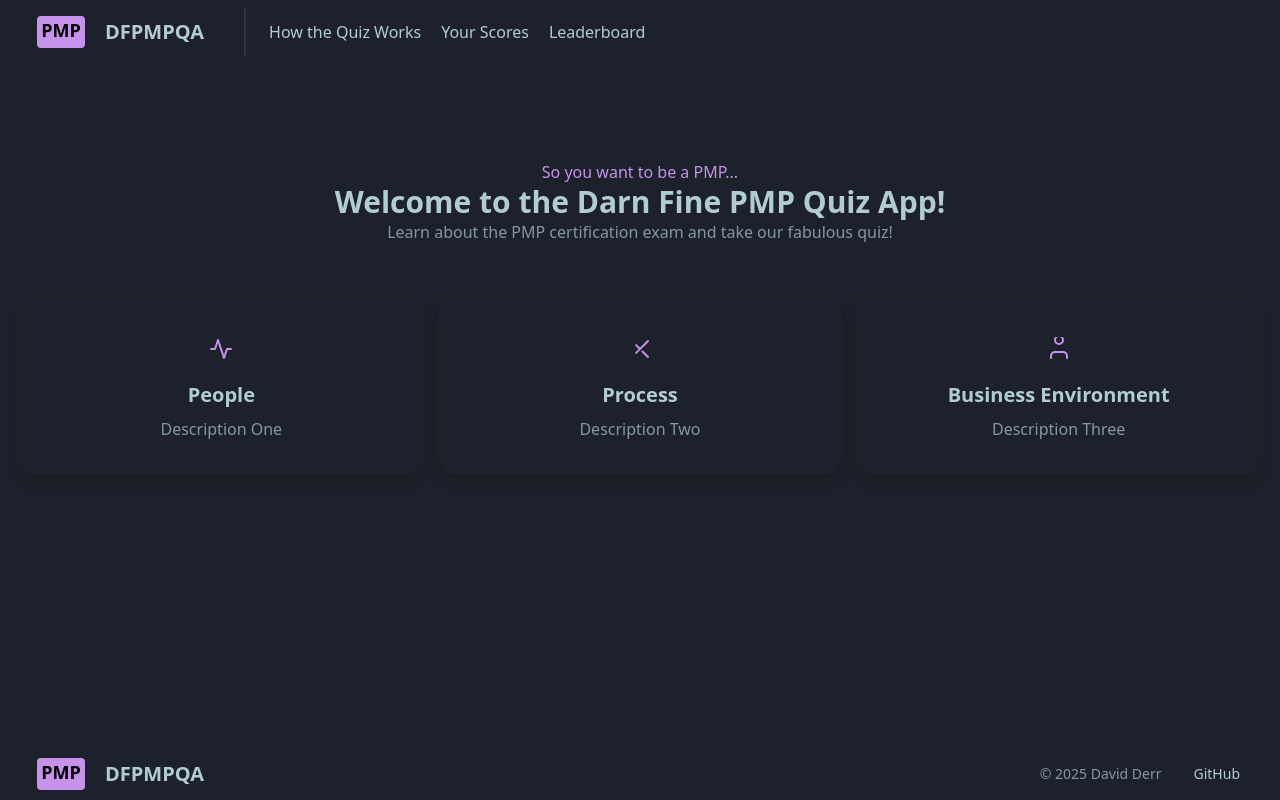
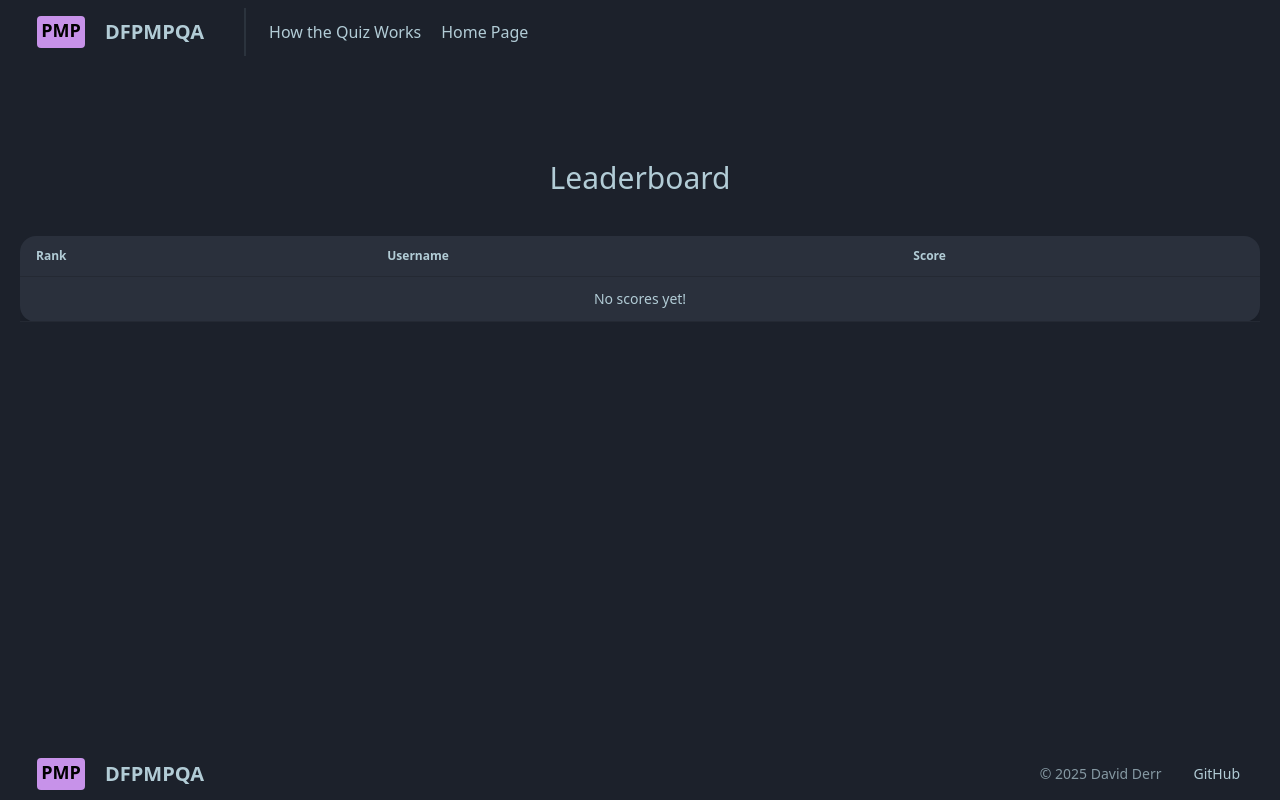
Before and after one commit to rofenac/quiz-app, a React (Vite) app: page /quiz-app/leaderboard in a window 1280 px wide. Built offline with nearby package versions, Linux system fonts and the light colour scheme.

Commit message:
Implemented Leaderboard
Got a basic leaderboard up and running. Scores do not persist through reloads yet.

```diff
--- a/src/App.jsx
+++ b/src/App.jsx
@@ -4,7 +4,6 @@ import People from './pages/people'
 import Process from './pages/process'
 import Business from './pages/business'
 import HowWorks from './pages/howworks'
-import YourScores from './pages/yourscores'
 import Leaderboard from './pages/leaderboard'
 import Quiz from './pages/quiz'
 
@@ -17,7 +16,6 @@ function App() {
         <Route path="/process" element={<Process />} />
         <Route path="/business" element={<Business />} />
         <Route path="/howworks" element={<HowWorks />} />
-        <Route path="/yourscores" element={<YourScores />} />
         <Route path="/leaderboard" element={<Leaderboard />} />
         <Route path="/quiz/:domain" element={<Quiz />} />
       </Routes>
--- /dev/null
+++ b/src/data/scorecontext.jsx
@@ -0,0 +1,33 @@
+import React, { createContext, useState } from 'react'
+
+export const ScoreContext = createContext()
+
+export const ScoreProvider = ({ children }) => {
+  const [rank, setRank] = useState(0)
+  const [score, setScore] = useState(0)
+  const [leaderboard, setLeaderboard] = useState([])
+
+  const updateScore = (points) => {
+    setScore(prevScore => prevScore + points)
+  }
+
+  const resetScore = () => {
+    setScore(0)
+  }
+
+  const addScoreToLeaderboard = (userName, finalScore) => {
+    setLeaderboard(prevLeaderboard => {
+      const updated = [...prevLeaderboard, { userName, score: finalScore }]
+        .sort((a, b) => b.score - a.score) // Sort by highest score first
+        .map((entry, index) => ({ ...entry, rank: index + 1 })) // Assign ranks
+
+      return updated
+    })
+  }
+
+  return (
+    <ScoreContext.Provider value={{ score, updateScore, resetScore, leaderboard, addScoreToLeaderboard }}>
+      {children}
+    </ScoreContext.Provider>
+  )
+}
--- a/src/main.jsx
+++ b/src/main.jsx
@@ -3,11 +3,14 @@ import { createRoot } from 'react-dom/client'
 import { BrowserRouter } from 'react-router-dom'
 import './index.css'
 import App from './App.jsx'
+import { ScoreProvider } from './data/scorecontext.jsx'
 
 createRoot(document.getElementById('root')).render(
   <StrictMode>
     <BrowserRouter basename="/quiz-app">
-      <App />
+      <ScoreProvider>
+        <App />
+      </ScoreProvider>
     </BrowserRouter>
   </StrictMode>
 )
--- a/src/pages/homepage.jsx
+++ b/src/pages/homepage.jsx
@@ -4,7 +4,6 @@ import PageTemplate from '../components/pagetemplate'
 function HomePage() {
   const links = [
     { to: '/howworks', text: 'How the Quiz Works' },
-    { to: '/yourscores', text: 'Your Scores' },
     { to: '/leaderboard', text: 'Leaderboard' },
   ]
 
@@ -42,7 +41,6 @@ function HomePage() {
       bodyProps={bodyProps}
       firstLink={<Link to={links[0].to} className="hover:text-purple-400">{links[0].text}</Link>}
       secondLink={<Link to={links[1].to} className="hover:text-purple-400">{links[1].text}</Link>}
-      thirdLink={<Link to={links[2].to} className="hover:text-purple-400">{links[2].text}</Link>}
     />
   )
 }
--- a/src/pages/howworks.jsx
+++ b/src/pages/howworks.jsx
@@ -4,7 +4,6 @@ import PageTemplate from '../components/pagetemplate'
 function HowWorks() {
   const links = [
     { to: '/howworks', text: 'How the Quiz Works' },
-    { to: '/yourscores', text: 'Your Scores' },
     { to: '/leaderboard', text: 'Leaderboard' },
   ]
 
@@ -21,7 +20,6 @@ function HowWorks() {
     <PageTemplate
       firstLink={<Link to={links[0].to} className="hover:text-purple-400">{links[0].text}</Link>}
       secondLink={<Link to={links[1].to} className="hover:text-purple-400">{links[1].text}</Link>}
-      thirdLink={<Link to={links[2].to} className="hover:text-purple-400">{links[2].text}</Link>}
       bodyProps={{
         pageTitle: 'Title',
         pageSubTitle: 'SubTitle',
--- a/src/pages/leaderboard.jsx
+++ b/src/pages/leaderboard.jsx
@@ -1,43 +1,61 @@
+import Header from '../components/header'
+import Footer from '../components/footer'
+import React, { useContext } from 'react'
 import { Link } from 'react-router-dom'
-import PageTemplate from '../components/pagetemplate'
+
+import { ScoreContext } from '../data/scorecontext'
 
 function LeaderBoard() {
+  const { leaderboard } = useContext(ScoreContext)
+
   const links = [
     { to: '/howworks', text: 'How the Quiz Works' },
-    { to: '/yourscores', text: 'Your Scores' },
-    { to: '/leaderboard', text: 'Leaderboard' },
-  ]
-
-  const boxes = [
-    {
-      title: <Link to="/people" className="hover:text-purple-400">People</Link>,
-      description: 'Description One',
-      svgPath: 'M22 12h-4l-3 9L9 3l-3 9H2',
-    },
-    {
-      title: <Link to="/process" className="hover:text-purple-400">Process</Link>,
-      description: 'Description Two',
-      svgPath: 'M20 4L8.12 15.88M14.47 14.48L20 20M8.12 8.12L12 12',
-    },
-    {
-      title: <Link to="/business" className="hover:text-purple-400">Business Environment</Link>,
-      description: 'Description Three',
-      svgPath: 'M20 21v-2a4 4 0 00-4-4H8a4 4 0 00-4 4v2M12 7a4 4 0 100-8 4 4 0 000 8z',
-    },
+    { to: '/', text: 'Home Page' },
   ]
 
   return (
-    <PageTemplate
-      firstLink={<Link to={links[0].to} className="hover:text-purple-400">{links[0].text}</Link>}
-      secondLink={<Link to={links[1].to} className="hover:text-purple-400">{links[1].text}</Link>}
-      thirdLink={<Link to={links[2].to} className="hover:text-purple-400">{links[2].text}</Link>}
-      bodyProps={{
-        pageFlavorText: 'So you want to be a PMP...',
-        pageTitle: 'Welcome to the Darn Fine PMP Quiz App!',
-        pageSubTitle: 'Learn about the PMP certification exam and take our fabulous quiz!',
-        boxes: boxes,
-      }}
-    />
+    <>
+      <div className="min-h-screen flex flex-col">
+        <Header
+          firstLink={<Link to={links[0].to} className="hover:text-purple-400">{links[0].text}</Link>}
+          secondLink={<Link to={links[1].to} className="hover:text-purple-400">{links[1].text}</Link>}
+        />
+        <section className="flex-grow bg-neutral py-24">
+          <div className="container mx-auto px-5">
+            <div className="text-center w-full mb-10">
+              <h1 className="text-2xl sm:text-3xl font-medium text-neutral-content mb-4">Leaderboard</h1>
+            </div>
+            <div className="overflow-x-auto">
+              <table className="table w-full bg-base-100 shadow-xl">
+                <thead className="bg-neutral-focus text-neutral-content">
+                  <tr>
+                    <th>Rank</th>
+                    <th>Username</th>
+                    <th>Score</th>
+                  </tr>
+                </thead>
+                <tbody>
+                  {leaderboard.length > 0 ? (
+                    leaderboard.map((entry, index) => (
+                      <tr key={index} className="hover:bg-neutral-focus">
+                        <td className="text-neutral-content">{entry.rank}</td>
+                        <td className="text-neutral-content">{entry.userName}</td>
+                        <td className="text-neutral-content">{entry.score}</td>
+                      </tr>
+                    ))
+                  ) : (
+                    <tr>
+                      <td colSpan="3" className="text-center text-neutral-content">No scores yet!</td>
+                    </tr>
+                  )}
+                </tbody>
+              </table>
+            </div>
+          </div>
+        </section>
+        <Footer />
+      </div>
+    </>
   )
 }
 
--- a/src/pages/quiz.jsx
+++ b/src/pages/quiz.jsx
@@ -1,21 +1,22 @@
-import { useState, useEffect } from 'react'
+import { useState, useEffect, useContext } from 'react'
 import { useParams, Link } from 'react-router-dom'
-import questions from '../data/questions.json' // Adjust path as needed
+import { ScoreContext } from '../data/scorecontext'
+import questions from '../data/questions.json'
 
 function Quiz() {
   const { domain } = useParams()
   const [currentQuestionIndex, setCurrentQuestionIndex] = useState(0)
-  const [score, setScore] = useState(0)
   const [quizQuestions, setQuizQuestions] = useState([])
   const [feedback, setFeedback] = useState(null)
   const [showNext, setShowNext] = useState(false)
   const [selectedOptionIndex, setSelectedOptionIndex] = useState(null)
 
+  // Use our score context instead of a local state for score
+  const { score, updateScore, resetScore, addScoreToLeaderboard } = useContext(ScoreContext)
+
   const letters = ['A', 'B', 'C', 'D']
 
-  const shuffleArray = (array) => {
-    return array.sort(() => Math.random() - 0.5)
-  }
+  const shuffleArray = (array) => array.sort(() => Math.random() - 0.5)
 
   useEffect(() => {
     let filteredQuestions
@@ -39,7 +40,7 @@ function Quiz() {
     const correctOption = quizQuestions[currentQuestionIndex].options[correctOptionIndex]
 
     if (isCorrect) {
-      setScore(prev => prev + 1)
+      updateScore(1) // Increase the score by 1 for a correct answer
       setFeedback({
         message: 'Correct!',
         explanation,
@@ -63,8 +64,11 @@ function Quiz() {
       setShowNext(false)
       setSelectedOptionIndex(null)
     } else {
-      alert(`Quiz Over! Your score is ${score} / ${quizQuestions.length}`)
-      setScore(0)
+      const userName = prompt(`Quiz Over! Your score is ${score} / ${quizQuestions.length}. Enter your name for the leaderboard:`)
+      if (userName) {
+        addScoreToLeaderboard(userName, score) // Ensure only username & score are saved
+      }
+      resetScore()
       setCurrentQuestionIndex(0)
       setFeedback(null)
       setShowNext(false)
--- a/src/pages/yourscores.jsx
+++ /dev/null
@@ -1,44 +0,0 @@
-import { Link } from 'react-router-dom'
-import PageTemplate from '../components/pagetemplate'
-
-function YourScores() {
-  const links = [
-    { to: '/howworks', text: 'How the Quiz Works' },
-    { to: '/yourscores', text: 'Your Scores' },
-    { to: '/leaderboard', text: 'Leaderboard' },
-  ]
-
-  const boxes = [
-    {
-      title: <Link to="/people" className="hover:text-purple-400">People</Link>,
-      description: 'Description One',
-      svgPath: 'M22 12h-4l-3 9L9 3l-3 9H2',
-    },
-    {
-      title: <Link to="/process" className="hover:text-purple-400">Process</Link>,
-      description: 'Description Two',
-      svgPath: 'M20 4L8.12 15.88M14.47 14.48L20 20M8.12 8.12L12 12',
-    },
-    {
-      title: <Link to="/business" className="hover:text-purple-400">Business Environment</Link>,
-      description: 'Description Three',
-      svgPath: 'M20 21v-2a4 4 0 00-4-4H8a4 4 0 00-4 4v2M12 7a4 4 0 100-8 4 4 0 000 8z',
-    },
-  ]
-
-  return (
-    <PageTemplate
-      firstLink={<Link to={links[0].to} className="hover:text-purple-400">{links[0].text}</Link>}
-      secondLink={<Link to={links[1].to} className="hover:text-purple-400">{links[1].text}</Link>}
-      thirdLink={<Link to={links[2].to} className="hover:text-purple-400">{links[2].text}</Link>}
-      bodyProps={{
-        pageFlavorText: 'So you want to be a PMP...',
-        pageTitle: 'Welcome to the Darn Fine PMP Quiz App!',
-        pageSubTitle: 'Learn about the PMP certification exam and take our fabulous quiz!',
-        boxes: boxes,
-      }}
-    />
-  )
-}
-
-export default YourScores
```
Also changed, not shown: 2 other files (tests, documents, lock files or other folders).
